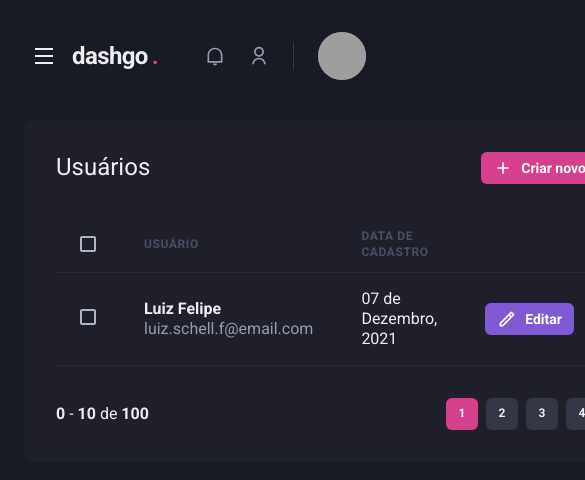
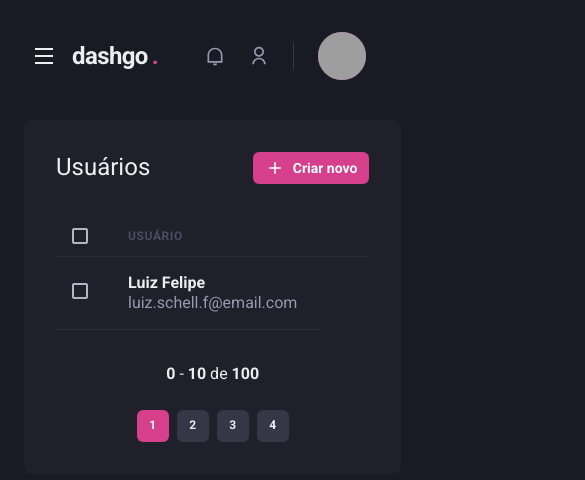
Before and after one commit to Luiz-Fel/dashgo, a Next.js app: page /users in a window 390 px wide. Shown: the top 480 px of the page, 585 px wide, since content can reach past the window. Built offline with nearby package versions, Linux system fonts and the light colour scheme; grey boxes are pictures that could not be loaded.

Commit message:
Added responsiveness to dashboard and users pages.

```diff
--- a/src/components/Pagination/Index.tsx
+++ b/src/components/Pagination/Index.tsx
@@ -4,7 +4,7 @@ import { PaginationButton } from './PaginationButton'
 export function Pagination() {
     return (
         <Stack
-        direction="row"
+        direction={["column", "row"]}
         mt="8"
         justify="space-between"
         align="center"
--- a/src/pages/dashboard.tsx
+++ b/src/pages/dashboard.tsx
@@ -78,7 +78,7 @@ export default function Dashboard() {
                 <Sidebar />
                 <SimpleGrid flex="1" gap="4" minChildWidth="320px" align="flex-start">
                     <Box
-                        p="8"
+                        p={["6", "8"]}
                         bg="gray.800"
                         borderRadius={8}
                         pb="4"
@@ -92,7 +92,7 @@ export default function Dashboard() {
                         />
                     </Box>
                     <Box
-                        p="8"
+                        p={["6", "8"]}
                         bg="gray.800"
                         borderRadius={8}
                         pb="4"
--- a/src/pages/users/index.tsx
+++ b/src/pages/users/index.tsx
@@ -1,10 +1,17 @@
-import { Box, Flex, Heading, Button, Icon, Table, Thead, Tr, Td, Th, Checkbox, Tbody, Text } from '@chakra-ui/react'
+import { Box, Flex, Heading, Button, Icon, Table, Thead, Tr, Td, Th, Checkbox, Tbody, Text, useBreakpointValue } from '@chakra-ui/react'
 import { RiAddLine, RiPencilLine } from 'react-icons/ri'
 import { Header } from '../../components/Header'
 import { Pagination } from '../../components/Pagination/Index'
 import { Sidebar } from '../../components/Sidebar'
 
 export default function UserList() {
+
+    const isWideversion = useBreakpointValue({
+        base: false,
+        lg: true,
+    })
+
+
     return(
         <Box>
 
@@ -26,17 +33,17 @@ export default function UserList() {
                     <Table colorScheme="whiteAlpha">
                         <Thead>
                             <Tr>
-                                <Th px="6" color="gray.300" width="8">
+                                <Th px={["4", "4", "6"]} color="gray.300" width="8">
                                     <Checkbox colorscheme="pink"></Checkbox>
                                 </Th>
                                 <Th>Usuário</Th>
-                                <Th>Data de cadastro</Th>
+                                {isWideversion && (<Th>Data de cadastro</Th>)}
                                 <Th w="8"></Th>
                             </Tr>
                         </Thead>
                         <Tbody>
                             <Tr>
-                                <Td px="6">
+                                <Td px={["4", "4", "6"]}>
                                     <Checkbox colorScheme="pink"></Checkbox>
                                 </Td>
                                 <Td>
@@ -45,10 +52,8 @@ export default function UserList() {
                                         <Text fontWeight="sm" color="gray.300"> luiz.schell.f@email.com</Text>
                                     </Box>
                                 </Td>
-                                <Td>
-                                    07 de Dezembro, 2021
-                                </Td>
-                            <Td>
+                                {isWideversion && <Td>07 de Dezembro, 2021</Td>}
+                            {isWideversion && (<Td>
                                 <Button
                                 as="a"
                                 size="sm"
@@ -56,7 +61,7 @@ export default function UserList() {
                                 colorScheme="purple"
                                 leftIcon={<Icon as={RiPencilLine} fontSize="20" />}>Editar
                                 </Button>
-                            </Td>
+                            </Td>)}
                             </Tr>
                             <Tr>
                             </Tr>
```
Also changed, not shown: src/pages/users/create.tsx (+6 -6 lines).
